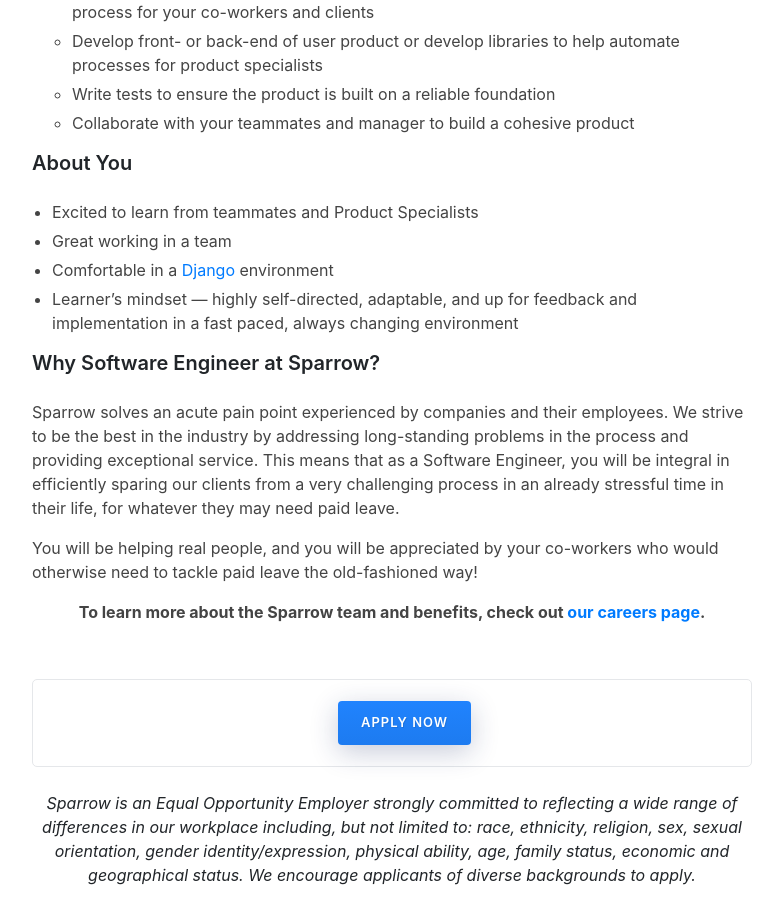
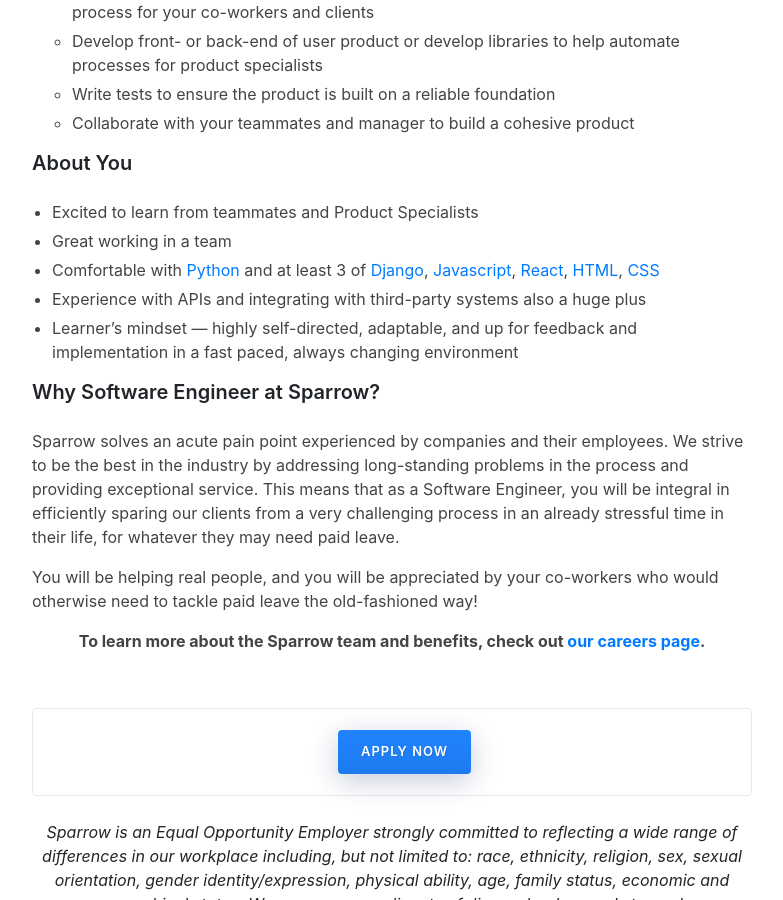
Before and after one commit to trysparrow/sparrow-landing, a Jekyll site: the page built from careers/software-engineer.md, in a window 1280 px wide and 900 px high, scrolled down 772 px. Shown: the whole window, without its empty margins (248-1031 px from the left). Built offline with Jekyll 4.4.1, drawn with Linux system fonts in a browser that asks for light colours; nearby versions of some CDN libraries.

Commit message:
update software engineer job description

```diff
--- a/careers/software-engineer.md
+++ b/careers/software-engineer.md
@@ -26,7 +26,8 @@
 
 * Excited to learn from teammates and Product Specialists
 * Great working in a team
-* Comfortable in a [Django](https://www.djangoproject.com/) environment
+* Comfortable with [Python](https://www.python.org/) and at least 3 of [Django](https://www.djangoproject.com/), [Javascript](https://developer.mozilla.org/en-US/docs/Web/JavaScript), [React](https://reactjs.org/), [HTML](https://developer.mozilla.org/en-US/docs/Web/HTML), [CSS](https://developer.mozilla.org/en-US/docs/Web/CSS)
+* Experience with APIs and integrating with third-party systems also a huge plus
 * Learner’s mindset —  highly self-directed, adaptable, and up for feedback and implementation in a fast paced, always changing environment
 
 #### Why Software Engineer at Sparrow?
```
